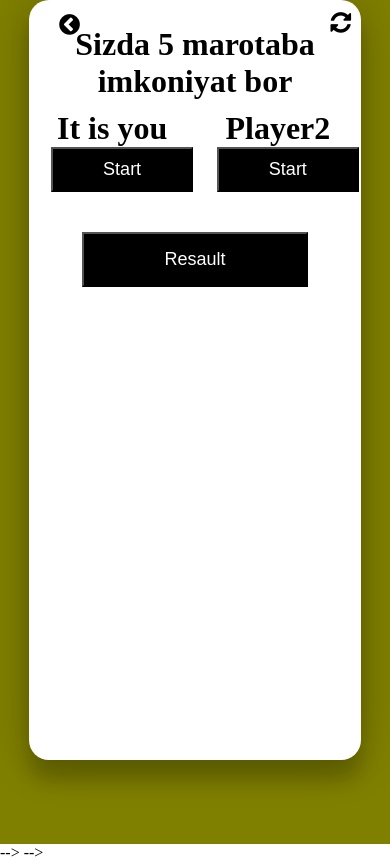
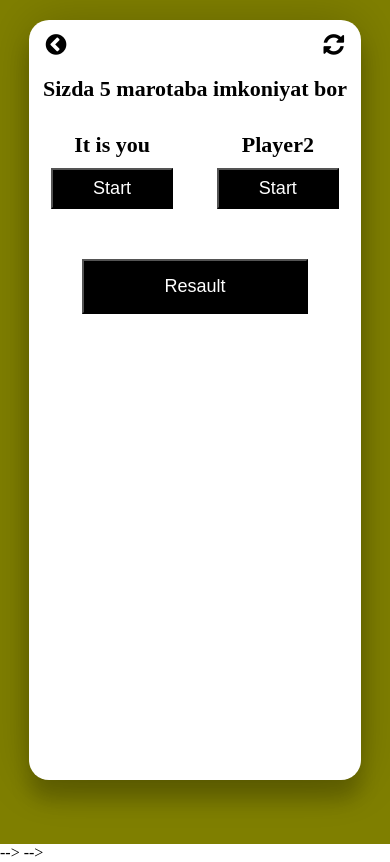
Before and after one commit to FazliddinAsadov/randomGame, a plain HTML site: page index.html in a window 390 px wide. Both pictures are taken after a click on the button "Start". Drawn offline with Linux system fonts and the light colour scheme.

Commit message:
iconc add

```diff
--- a/index.html
+++ b/index.html
@@ -31,9 +31,11 @@
 
     <section id="item">
       <div class="container">
-        <i class="fa fa-chevron-circle-left back" style="font-size: 24px"></i>
+        <div class="iconca">
+          <i class="fa fa-chevron-circle-left back" style="font-size: 24px"></i>
+          <i class="fa fa-refresh refresh" style="font-size: 24px"></i>
+        </div>
         <h1>Sizda 5 marotaba imkoniyat bor</h1>
-        <i class="fa fa-refresh refresh" style="font-size: 24px"></i>
 
         <h1 class="imkon"></h1>
         <div class="boxes">
--- a/style.css
+++ b/style.css
@@ -16,7 +16,7 @@
   flex-direction: column;
   align-items: center;
   justify-content: center;
-  padding-top: 100px;
+  padding-top: 50px;
 }
 
 h2,
@@ -59,18 +59,27 @@ section .container {
   border-radius: 20px;
   padding-top: 2px;
 }
-section .back {
+
+section .iconca {
+  width: 90%;
+  margin: 10px auto;
+  display: flex;
+  flex-direction: row;
+  align-items: center;
+  justify-content: space-between;
+}
+/* section .back {
   position: relative;
   top: 10px;
   left: 30px;
   cursor: pointer;
 }
 section .refresh {
-  position: absolute;
-  right: 10%;
-  top: 10px;
+  position: relative;
+  left: 300px;
+  bottom: 50px;
   cursor: pointer;
-}
+} */
 
 h1 {
   font-size: 32px;
@@ -83,6 +92,18 @@ section .boxes {
   justify-content: space-around;
   padding-top: 10px;
 }
+section .box_left {
+  display: flex;
+  flex-direction: column;
+  align-items: center;
+  justify-content: center;
+}
+section .box_right {
+  display: flex;
+  flex-direction: column;
+  align-items: center;
+  justify-content: center;
+}
 
 .btn1,
 .btn2 {
@@ -91,7 +112,7 @@ section .boxes {
   color: #fff;
   font-size: 18px;
   cursor: pointer;
-  margin-left: 20px;
+  /* margin-left: 20px; */
 }
 .resault {
   display: flex;
@@ -128,3 +149,27 @@ section .boxes {
   display: flex;
   flex-direction: column;
 }
+
+@media only screen and (max-width: 600px) {
+  h2,
+  h3 {
+    padding-top: 20px;
+  }
+
+  section {
+    width: 100%;
+    height: 100vh;
+  }
+  section .container {
+    margin-top: 20px;
+  }
+  section .container h1 {
+    margin: 0 auto;
+    font-size: 22px;
+    padding-top: 10px;
+  }
+  .btn1,
+  .btn2 {
+    padding: 8px 40px;
+  }
+}
```
